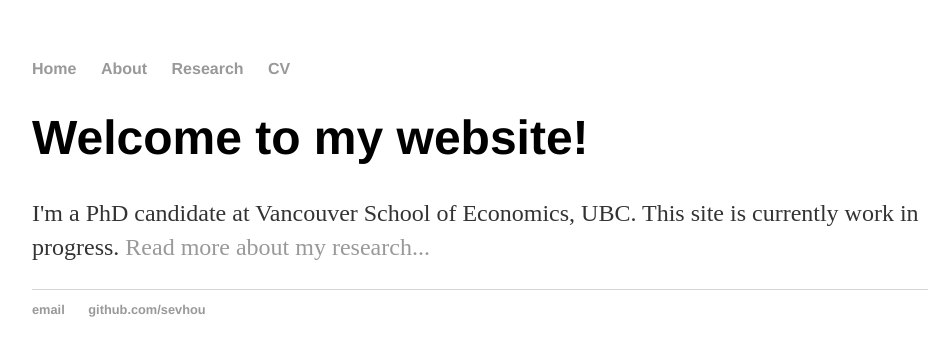
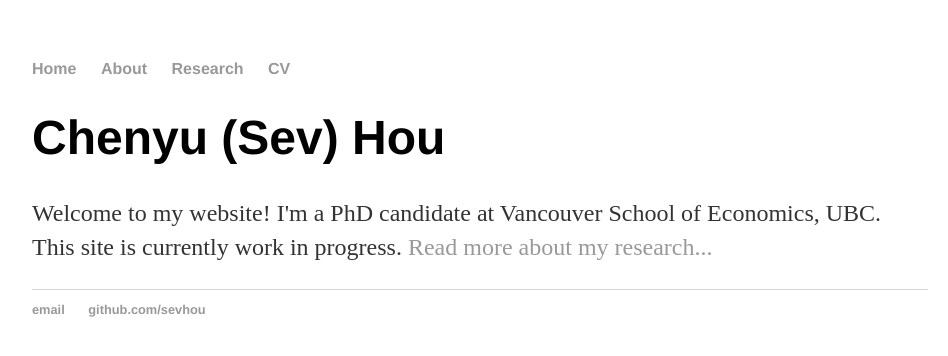
Before and after one commit to sevhou/sevhou.github.io, a Jekyll site: the page built from index.html, in a window 1280 px wide. Shown: the top 356 px of the page, without its empty margins (160-1108 px from the left). Built offline with Jekyll 4.4.1, drawn with Linux system fonts in a browser that asks for light colours.

Commit message:
Update index.html

```diff
--- a/index.html
+++ b/index.html
@@ -3,6 +3,6 @@ layout: default
 title: Chenyu (Sev) Hou
 ---
 <div class="blurb">
-	<h1>Welcome to my website!</h1>
-	<p>I'm a PhD candidate at Vancouver School of Economics, UBC. This site is currently work in progress. <a href="/about">Read more about my research...</a></p>
+	<h1>Chenyu (Sev) Hou</h1>
+	<p>Welcome to my website! I'm a PhD candidate at Vancouver School of Economics, UBC. This site is currently work in progress. <a href="/about">Read more about my research...</a></p>
 </div><!-- /.blurb -->
```
